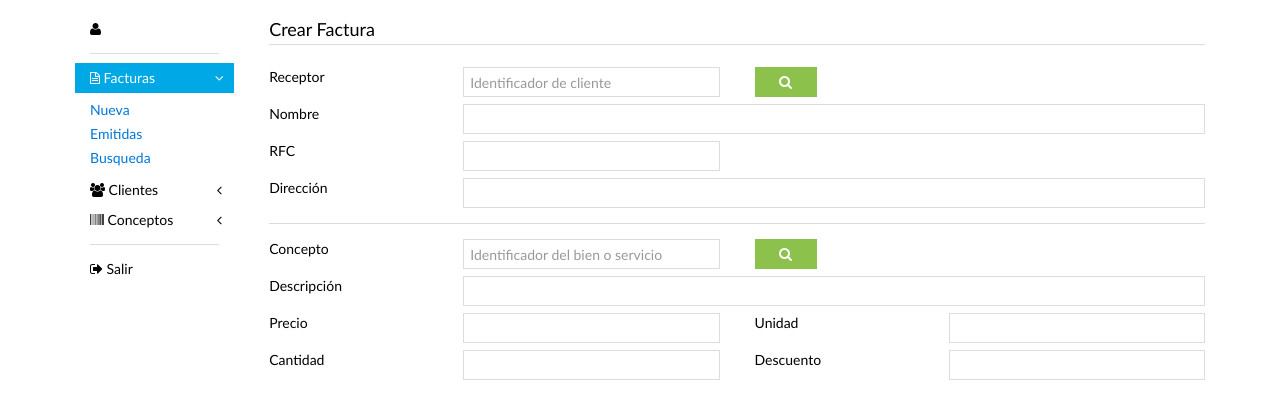
After one commit to romanll/facturacion, a CodeIgniter app: page /facturacion/facturas in a window 1280 px wide. The commit adds this page. Shown: the top 419 px of the page. Run offline with CodeIgniter, Linux system fonts and the light colour scheme; some libraries are stand-ins or nearby versions.

Commit message:
Generar factura
busqueda de clientes

```diff
--- /dev/null
+++ b/application/controllers/facturas.php
@@ -0,0 +1,20 @@
+<?php
+
+/* facturas: admininstracion de facturas */
+
+if (!defined('BASEPATH')) exit('No direct script access allowed');
+
+class Facturas extends CI_Controller {
+
+    function __construct() {
+        parent::__construct();
+    }
+
+    /* Mostrar por defecto facturas */
+    function index() {
+        $this->load->view('facturas/index');
+    }
+}
+
+
+?>
--- a/application/views/conceptos/lista.php
+++ b/application/views/conceptos/lista.php
@@ -26,7 +26,7 @@
 							<caption>Productos/Servicios en lista</caption>
 							<thead>
 								<tr>
-									<th class="uk-text-center">NoIdentificaci&oacute;n</th>
+									<th class="uk-text-center">No Identificaci&oacute;n</th>
 									<th>Descripci&oacute;n</th>
 									<th class="uk-text-center">Precio Unitario</th>
 									<th class="uk-text-center">Unidad</th>
--- a/application/views/conceptos/tabla.php
+++ b/application/views/conceptos/tabla.php
@@ -9,7 +9,7 @@ if(isset($items)):
 	<caption>Productos/Servicios en lista</caption>
 	<thead>
 		<tr>
-			<th class="uk-text-center">NoIdentificaci&oacute;n</th>
+			<th class="uk-text-center">No Identificaci&oacute;n</th>
 			<th>Descripci&oacute;n</th>
 			<th class="uk-text-center">Precio Unitario</th>
 			<th class="uk-text-center">Unidad</th>
--- /dev/null
+++ b/application/views/facturas/index.php
@@ -0,0 +1,125 @@
+<!DOCTYPE html>
+<html>
+	<head>
+		<meta charset="utf-8">
+		<meta http-equiv="X-UA-Compatible" content="IE=edge">
+		<title>Facturas</title>
+		<?php $this->load->view('template/jquery'); ?>
+		<!-- Uikit -->
+		<?php $this->load->view('template/uikit'); ?>
+		<!-- Css -->
+		<link rel="stylesheet" href='<?php echo base_url("css/base.css"); ?>'>
+	</head>
+	<body>
+		<div id="container" class="uk-container uk-container-center">
+			<div class="uk-grid data-uk-grid-margin">
+				<!-- left -->
+				<div id="left" class="uk-width-medium-1-6">
+					<?php $this->load->view('template/menu_left'); ?>
+				</div>
+				<!-- right -->
+				<div id="right" class="uk-width-medium-5-6">
+					<form action="#" class="uk-form" method="post" id="crear_factura">
+						<fieldset>
+							<legend>Crear Factura</legend>
+							<div class="uk-grid">
+								<div class="uk-width-2-10"><label for="receptor" class="uk-form-label">Receptor</label></div>
+								<div class="uk-width-3-10">
+									<input type="text" class="uk-width-1-1" id="receptor" name="receptor" placeholder="Identificador de cliente">
+								</div>
+								<div class="uk-width-1-10">
+									<button class="uk-button uk-button-success uk-width-1-1" type="button"><i class="uk-icon-search"></i></button>
+								</div>
+							</div>
+							<!-- Nombre | Razon Social -->
+							<div class="uk-grid">
+								<div class="uk-width-2-10"><label for="nombre" class="uk-form-label">Nombre</label></div>
+								<div class="uk-width-8-10">
+									<input type="text" class="uk-width-1-1" id="nombre" name="nombre" readonly>
+								</div>
+							</div>
+							<!-- RFC -->
+							<div class="uk-grid">
+								<div class="uk-width-2-10"><label for="rfc" class="uk-form-label">RFC</label></div>
+								<div class="uk-width-3-10">
+									<input type="text" class="uk-width-1-1" id="rfc" name="rfc" readonly>
+								</div>
+							</div>
+							<!-- Dirección -->
+							<div class="uk-grid">
+								<div class="uk-width-2-10"><label for="direccion" class="uk-form-label">Direcci&oacute;n</label></div>
+								<div class="uk-width-8-10">
+									<input type="text" class="uk-width-1-1" id="direccion" name="direccion" readonly>
+								</div>
+							</div>
+							<hr>
+							<!-- Conceptos -->
+							<div class="uk-grid">
+						        <div class="uk-width-2-10"><label for="concepto" class="uk-form-label">Concepto</label></div>
+						   		<div class="uk-width-3-10">
+						        	<input type="text" class="uk-width-1-1" id="concepto" name="concepto" placeholder="Identificador del bien o servicio">
+						        </div>
+						        <div class="uk-width-1-10">
+						        	<button class="uk-button uk-button-success uk-width-1-1" type="button" data-uk-modal="{target:'#modal',bgclose:false}"><i class="uk-icon-search"></i></button>
+						        </div>
+						   	</div>
+						    <!-- descripcion -->
+						   	<div class="uk-grid">
+						       	<div class="uk-width-2-10"><label for="descripcion" class="uk-form-label">Descripci&oacute;n</label></div>
+						       	<div class="uk-width-8-10">
+						       		<input type="text" class="uk-width-1-1" id="descripcion" name="descripcion" readonly>
+						       	</div>
+					        </div>
+						   	<!-- valor & unidad -->
+						    <div class="uk-grid">
+						        <div class="uk-width-2-10"><label for="precio" class="uk-form-label">Precio</label></div>
+						       	<div class="uk-width-3-10">
+						        	<input type="text" class="uk-width-1-1" id="precio" name="precio" readonly>
+						        </div>
+						       	<div class="uk-width-2-10"><label for="unidad" class="uk-form-label">Unidad</label></div>
+						     	<div class="uk-width-3-10">
+						        	<input type="text" class="uk-width-1-1" id="unidad" name="unidad" readonly>
+						        </div>
+						    </div>
+						    <!-- cantidad & descuento-->
+						    <div class="uk-grid">
+						       	<div class="uk-width-2-10"><label for="cantidad" class="uk-form-label">Cantidad</label></div>
+						        <div class="uk-width-3-10">
+						   			<input type="text" class="uk-width-1-1" id="cantidad" name="cantidad">
+						        </div>
+						        <div class="uk-width-2-10"><label for="descuento" class="uk-form-label">Descuento</label></div>
+						        <div class="uk-width-3-10">
+						      		<input type="text" class="uk-width-1-1" id="descuento" name="descuento">
+						        </div>
+						    </div>
+							<!--  -->
+							<div class="uk-grid">
+								<div class="uk-width-2-10"><label for="" class="uk-form-label"></label></div>
+								<div class="uk-width-5-10"></div>
+							</div>
+						</fieldset>
+					</form>
+					<!-- Lista de Facturas -->
+					<!-- <h3 class="uk-h3">Ultimas facturas</h3>
+					<div id="facturas"></div> -->
+					<!-- Modal -->
+					<div id="modal" class="uk-modal modal">
+					    <div class="uk-modal-dialog uk-modal-dialog-slide">
+					        <a href="#" class="uk-modal-close uk-close"></a>
+					        <div class="modal_content">
+					        	Listar conceptos para que usuario eliga
+					        </div>
+					    </div>
+					</div>
+				</div>
+			</div>
+		</div>
+		<!-- Scripts -->
+		<?php $this->load->view('template/alertify'); ?>
+		<?php $this->load->view('template/jqueryui'); ?>
+		<script src='<?php echo base_url("libs/jquery_validation/jquery.validate.min.js"); ?>'></script>
+		<script src='<?php echo base_url("libs/jquery_validation/additional-methods.min.js"); ?>'></script>
+		<script src='<?php echo base_url("libs/jquery_validation/localization/messages_es.js"); ?>'></script>
+		<script src='<?php echo base_url("scripts/factura.js"); ?>'></script>
+	</body>
+</html>
--- a/css/base.css
+++ b/css/base.css
@@ -9,6 +9,7 @@ base.css => Estilos base para proyecto
 /* Redefinir algunos estilos */
 .uk-form .uk-grid,.mg7 {margin-top: 7px !important;}
 table th{font-family: 'Lato';}
+.uk-table td{vertical-align: middle;}
 .uk-h3{border-bottom: 1px solid #dddddd;padding-bottom: 5px;}
 /* label generado por jquery.validate */
 label.error{
@@ -56,6 +57,16 @@ label.error{
 /* Propios */
 .modal_content{
 	overflow: hidden;
+	max-height: 500px;
+}
+.modal_content form table{
+	overflow-y: auto;
+}
+.modal form table{height: 345px;display: block}
+.modal .uk-grid .uk-button-danger{margin-left: 5px;}
+
+form input[type="checkbox"]{
+	margin-top: 4px;
 }
 
 /* De layout */
--- /dev/null
+++ b/scripts/factura.js
@@ -0,0 +1,28 @@
+/*
+factura.js : creacion de factura, validacion de campos
+24/12/2013
+*/
+
+var base="http://localhost:81/facturacion/";
+
+
+$("#receptor").autocomplete({
+	source: base+"clientes/buscar",
+	minLength:2,
+	select:function(event,ui){
+		console.log(event);
+		console.log(ui);
+	}
+})
+
+/*
+$( "#birds" ).autocomplete({
+      source: "search.php",
+      minLength: 2,
+      select: function( event, ui ) {
+        log( ui.item ?
+          "Selected: " + ui.item.value + " aka " + ui.item.id :
+          "Nothing selected, input was " + this.value );
+      }
+    });
+*/
```
Also changed, not shown: application/controllers/clientes.php (+11 -0 lines), application/models/customers.php (+9 -0 lines), application/views/facturas/modal contenido.php (added, +146 -0 lines).
